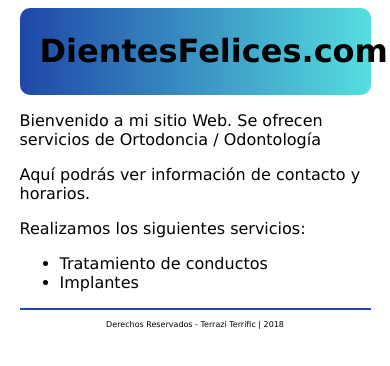
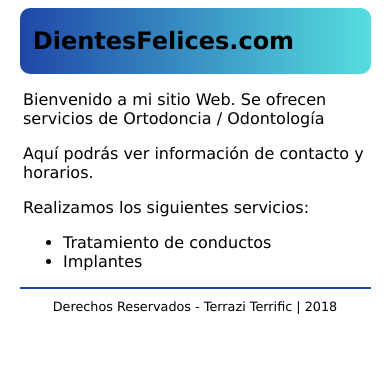
Before and after one commit to TerraziTerrific/DientesFelices, a plain HTML site: page index.html in a window 390 px wide. Drawn offline with Linux system fonts and the light colour scheme.

Commit message:
RWD
Aplicado web responsive

```diff
--- a/css/master.css
+++ b/css/master.css
@@ -15,11 +15,16 @@ header {
 }
 
 header h1 {
-	padding-left: 10px;
+	padding-left: 1%;
+	font-size: 1.5em;
+}
+
+#contenido {
+	margin: 1%;
 }
 
 footer {
-	font-size: 8px;
+	font-size: 0.8em;
 	border-top: solid 2px #1f47a8;
 	padding-top: 10px;
 	margin-top: 15px;
```
